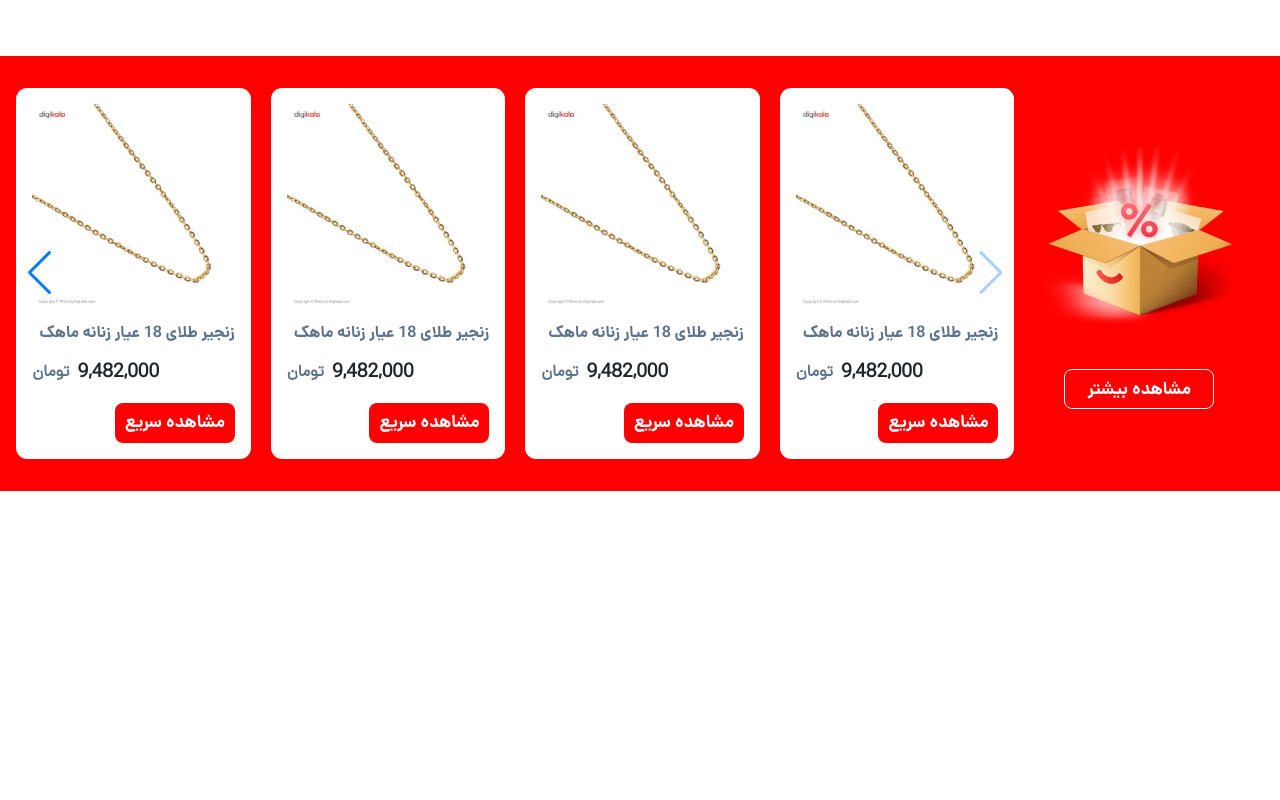
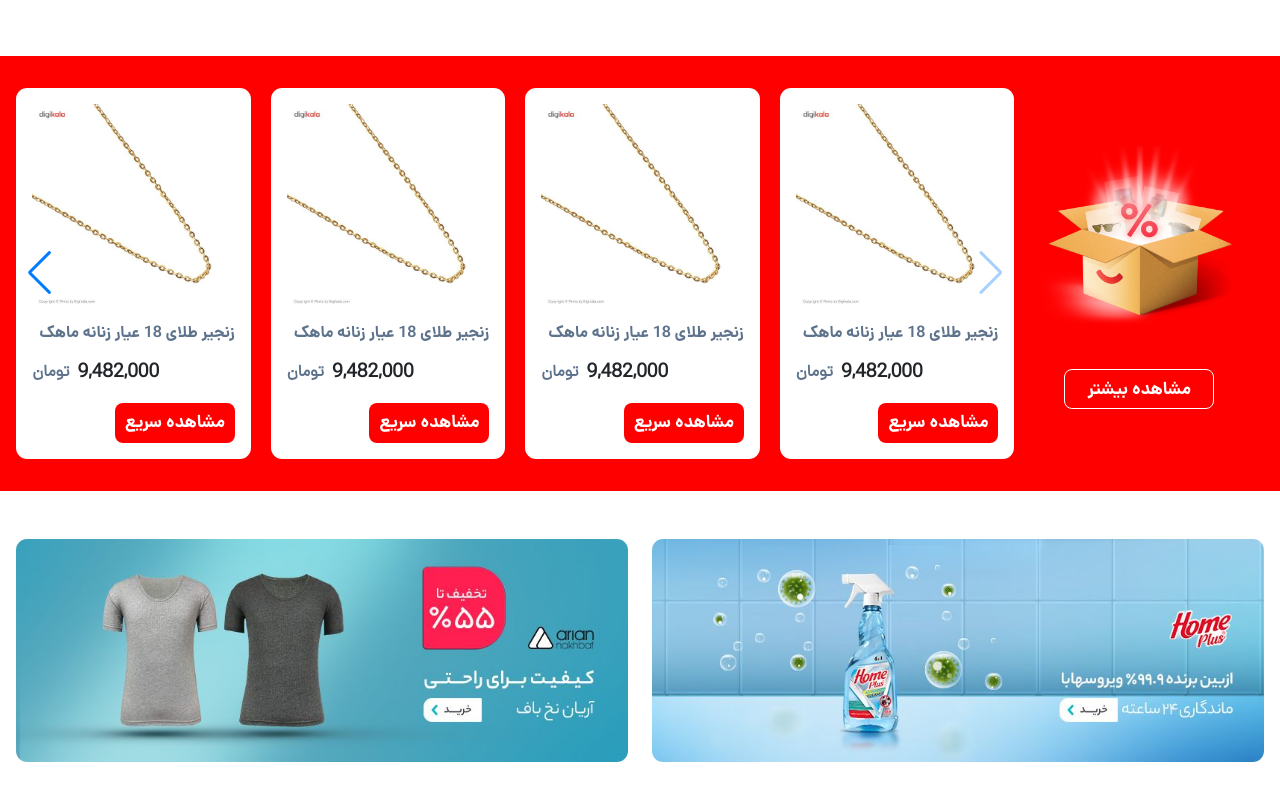
Before and after one commit to mohammadmehdidalvandii/bazar-shop, a Next.js app: page / in a window 1280 px wide. Shown: the part 1961-2761 px from the top of the page. Before the commit the page ends 2572 px from the top, so only its background shows below. Built offline with nearby package versions, Linux system fonts and the light colour scheme.

Commit message:
add section discount home -page

```diff
--- a/src/app/page.js
+++ b/src/app/page.js
@@ -15,6 +15,7 @@
     <Latest/>
     <Advertise/>
     <Latest/>
+    <Discount/>
     <br /><br /><br /><br /><br />
     </>
   )
```
